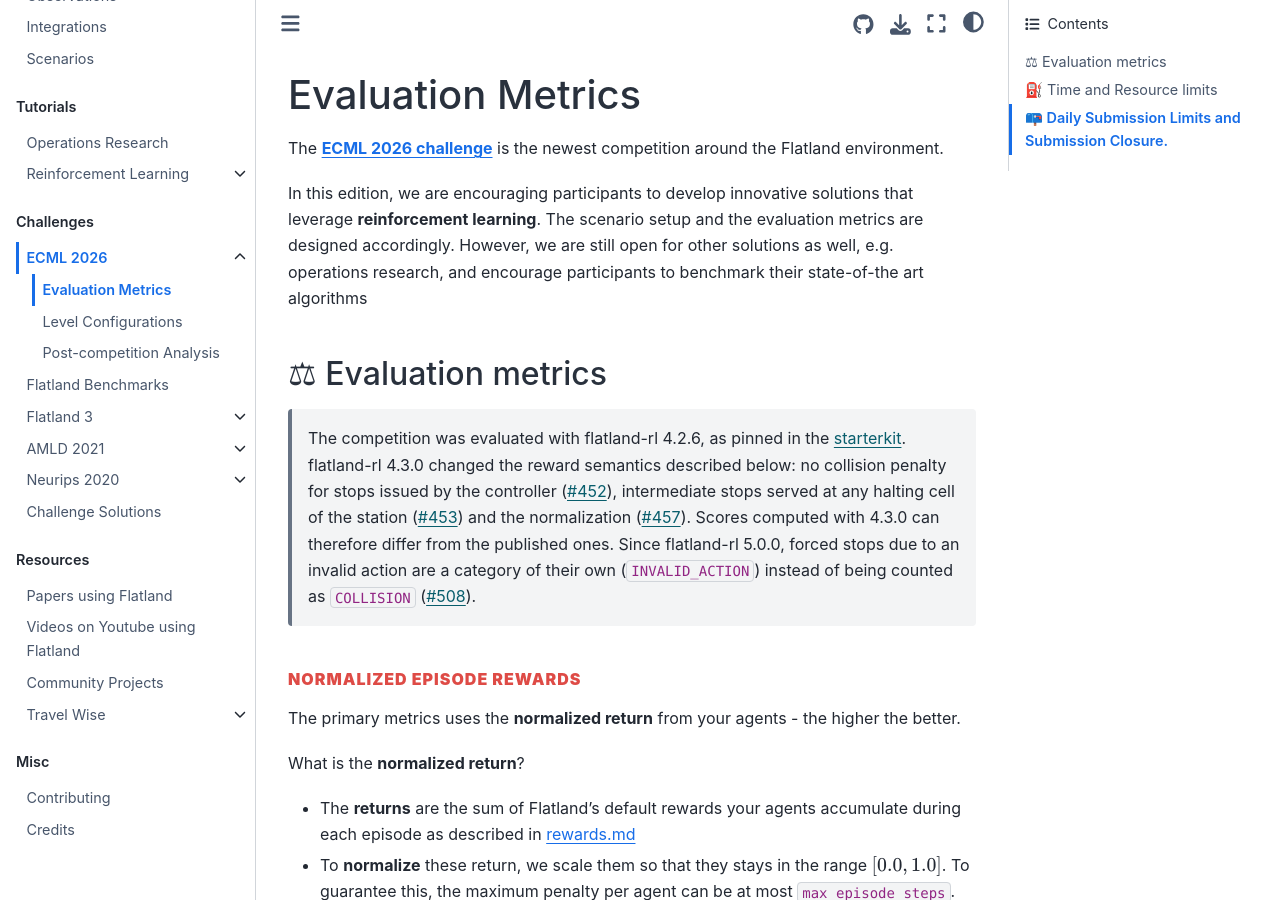
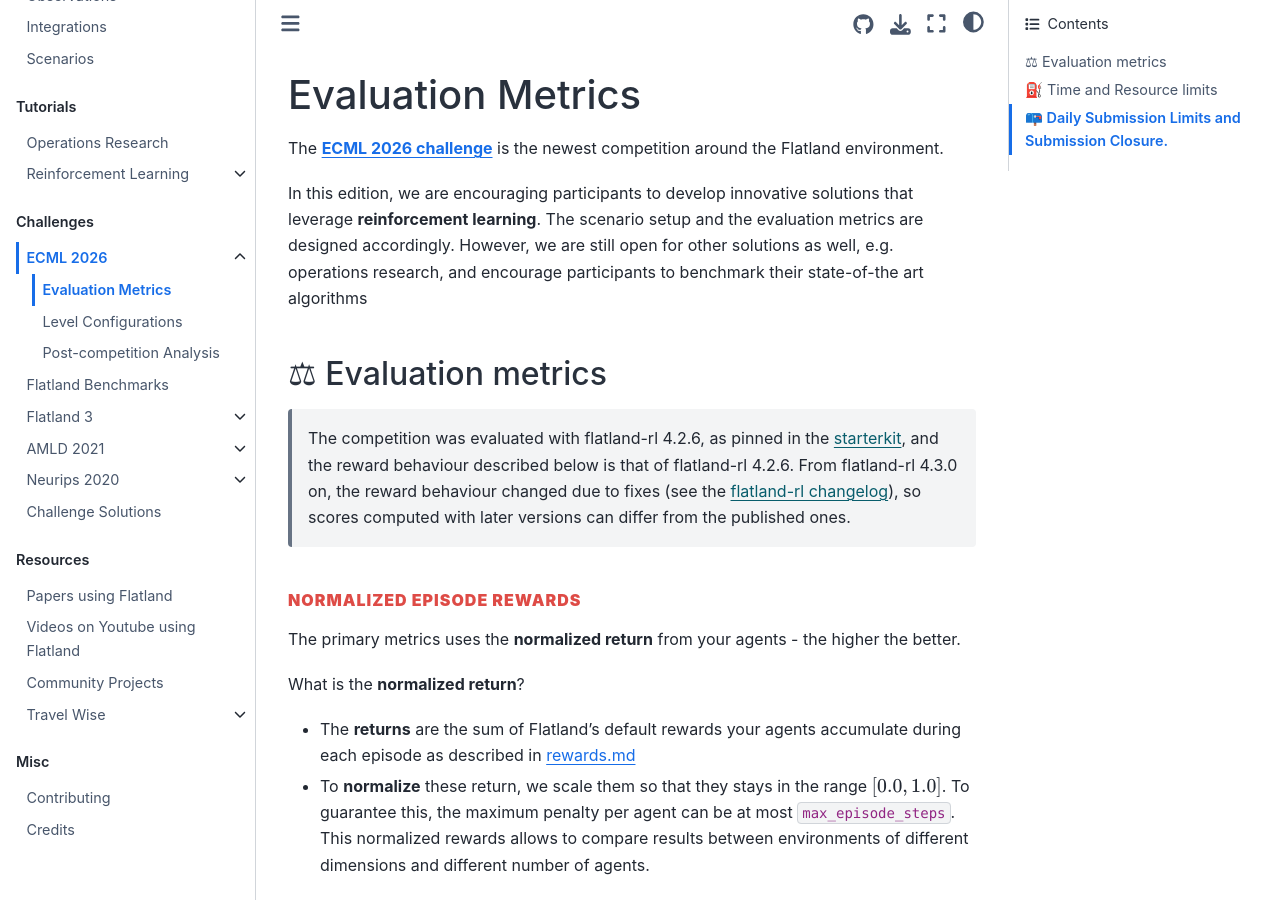
Before and after one commit to flatland-association/flatland-book, a Jupyter Book: the page built from challenges/ecml2026/eval.md, in a window 1280 px wide and 900 px high. Built offline with Jupyter Book 1.0.4 settings and Sphinx 7.4.7 and the Sphinx Book theme 1.1.4, drawn with Linux system fonts in a browser that asks for light colours; pages that are not in the unit, such as notebooks, are missing from menus.

Commit message:
docs(ecml2026): state that rewards follow flatland-rl 4.2.6 and changed with 4.3.0 fixes.
Co-Authored-By: Claude Opus 5.5 <noreply@anthropic.com>

```diff
--- a/challenges/ecml2026/eval.md
+++ b/challenges/ecml2026/eval.md
@@ -10,12 +10,9 @@ their state-of-the art algorithms
 ## ⚖ Evaluation metrics
 
 > The competition was evaluated with flatland-rl 4.2.6, as pinned in the
-> [starterkit](https://github.com/flatland-association/ecml2026-starterkit). flatland-rl 4.3.0 changed the reward semantics described below: no collision
-> penalty for stops issued by the controller ([#452](https://github.com/flatland-association/flatland-rl/pull/452)), intermediate stops served at any halting
-> cell of the station ([#453](https://github.com/flatland-association/flatland-rl/pull/453)) and the normalization
-> ([#457](https://github.com/flatland-association/flatland-rl/pull/457)). Scores computed with 4.3.0 can therefore differ from the published ones.
-> Since flatland-rl 5.0.0, forced stops due to an invalid action are a category of their own (`INVALID_ACTION`) instead of being counted as `COLLISION`
-> ([#508](https://github.com/flatland-association/flatland-rl/pull/508)).
+> [starterkit](https://github.com/flatland-association/ecml2026-starterkit), and the reward behaviour described below is that of flatland-rl 4.2.6.
+> From flatland-rl 4.3.0 on, the reward behaviour changed due to fixes (see the [flatland-rl changelog](https://github.com/flatland-association/flatland-rl/blob/main/CHANGELOG.md#430-2026-08-10)), so scores computed with later
+> versions can differ from the published ones.
 
 ### Normalized Episode Rewards
 
```
Also changed, not shown: challenges/ecml2026.md (+7 -1 lines), challenges/ecml2026/post-competition_analysis.md (+2 -2 lines).
